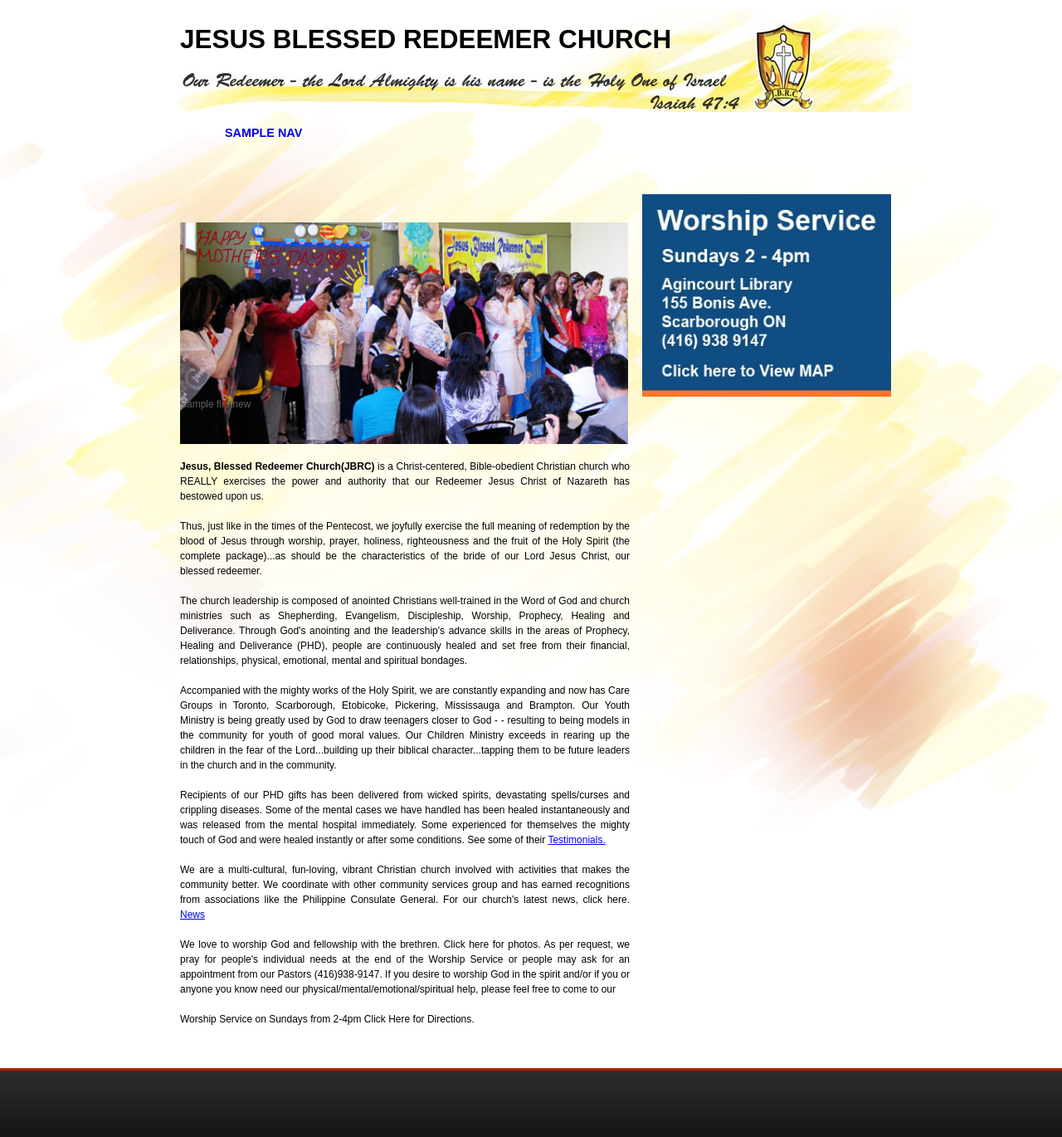
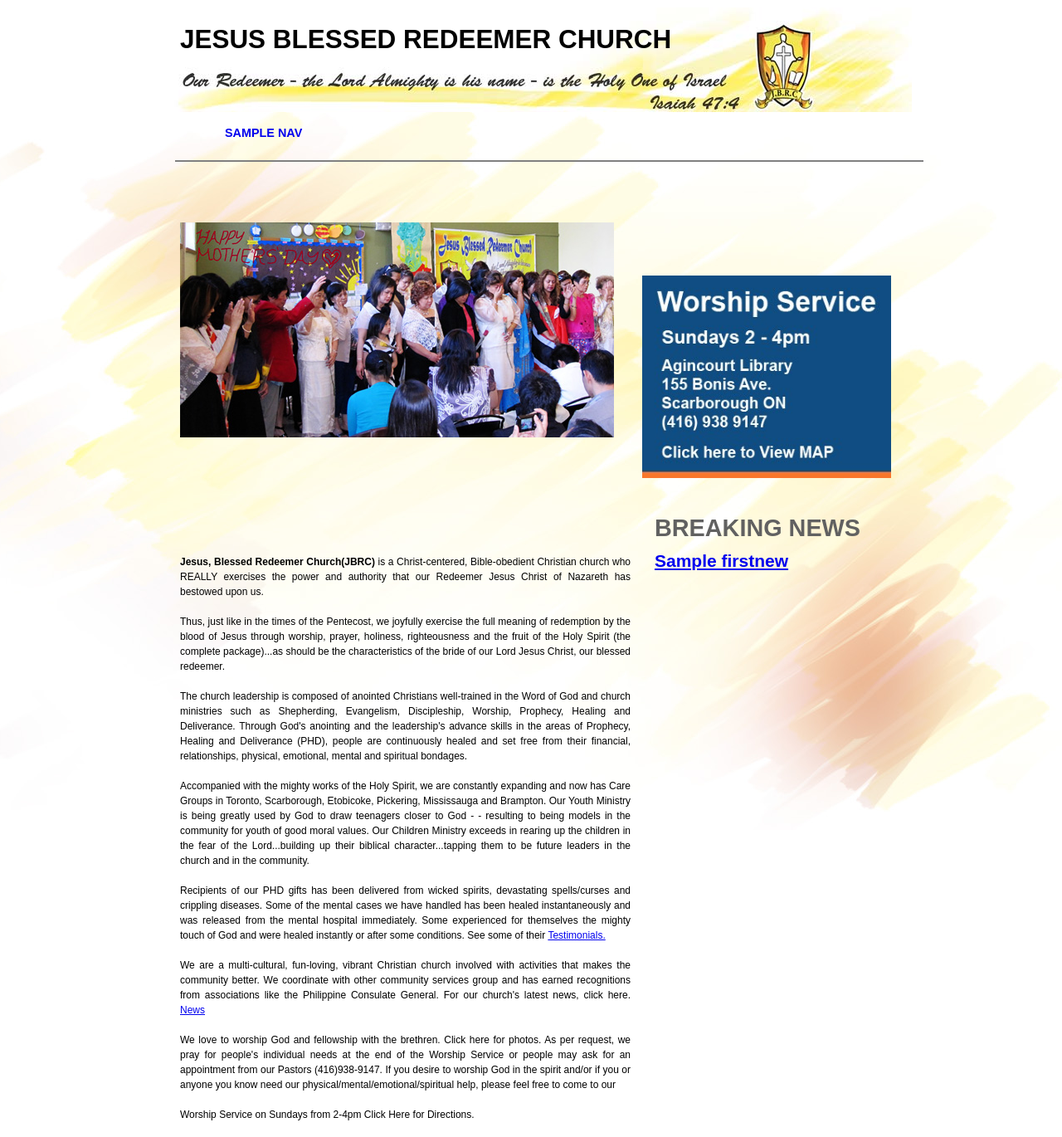
Before and after one commit to nithishpixelcode/Synthasite, a Django app: template synthasite/templates/home.html in a window 1280 px wide. Shown: the whole page at 83% size. Run offline with Django 3.2, Linux system fonts and the light colour scheme; the template is opened without the code that fills it: most values are stand-ins (such as "Sample title", 1, 10 or a date in 2020); some libraries are stand-ins or nearby versions.

Commit message:
home page

```diff
--- a/db.sql
+++ b/db.sql
@@ -667,4 +667,4 @@
 /*!40101 SET COLLATION_CONNECTION=@OLD_COLLATION_CONNECTION */;
 /*!40111 SET SQL_NOTES=@OLD_SQL_NOTES */;
 
--- Dump completed on 2011-07-14 16:23:47
+-- Dump completed on 2011-07-14 19:58:58
--- a/synthasite/media/css/style.css
+++ b/synthasite/media/css/style.css
@@ -60,10 +60,7 @@
     margin: 0 auto;
     width: 1000px;
 }
-#content img {
-    height: 40%;
-    margin-right: 167px;
-}
+
 #content {
     font-family: Arial,Helvetica,sans-serif;
     font-size: 110%;
@@ -79,13 +76,44 @@
     margin-top: -92px;
     padding-bottom: 114px;
     text-align: justify;
-    width: 542px;
+    width: 829px;
 }
 #home {
     color: black;
     font-family: Arial,Helvetica,sans-serif;
+    width:543px;
+    margin-top:-80px;
 }
+
+#img{
+  background: url("../images/MothersDay.jpg") no-repeat;
+  width:550px;
+  height:60%;
+    }
 #wc_image {
     margin-left: 557px;
-    margin-top: -1003px;
+    margin-top: -1020px;
 }
+
+#firstnews {
+    margin-left: 572px;
+    margin-top: 40px;
+    line-height: 2.125em;
+    font-size:160%;
+}
+
+#firstnews a {
+    font-size:14px;
+}
+#line {
+    padding: 25;
+    margin-left: 46;
+
+}
+
+#firstnews h2 b {
+    text-decoration: blink;
+}
+
+
+}
--- a/synthasite/templates/base.html
+++ b/synthasite/templates/base.html
@@ -28,7 +28,7 @@
                                           <a href="{% url home %}{{ n.get_absolute_url }}">{{ n.title }}</a>
 				          {% endfor %}
                                          </ul>
-                                 </div>
+                                 </div><div id="line"><hr noshade size=2 width='900'/></div>
                               </div>
 
 
@@ -46,6 +46,5 @@
 
        </div>
 
-          <div class="tail-bottom"><img src="{{ MEDIA_URL }}images/tail-bottom.gif"/></div>
     </body>
 <html>
--- a/synthasite/templates/home.html
+++ b/synthasite/templates/home.html
@@ -16,10 +16,10 @@
 <body>
 
 {% block home_content %}
-	<div class="img">
 
-        <img src="{{ MEDIA_URL }}images/MothersDay.jpg"  width="540"/>
-        </div>	<br/>
+        <div id="img">
+
+       	</div>
 <div id="home">
 <b>Jesus, Blessed Redeemer Church(JBRC)</b> is a Christ-centered, Bible-obedient Christian church who REALLY exercises the power and authority that our Redeemer Jesus Christ of Nazareth has bestowed upon us.<br/><br/>
 
@@ -43,8 +43,10 @@
 </div>
 
   <div id="firstnews">
-           {{ firstnews.title }}
-</div>
+            <h2><b>BREAKING NEWS</b></h2>
+
+          <a title="{{ firstnews.title }}" href="{% url home %}{{ firstnews.get_absolute_url }}"><h2>{{ firstnews.title }}</h2></a>
+  </div>
  {% endblock %}
 
 </body>
```
